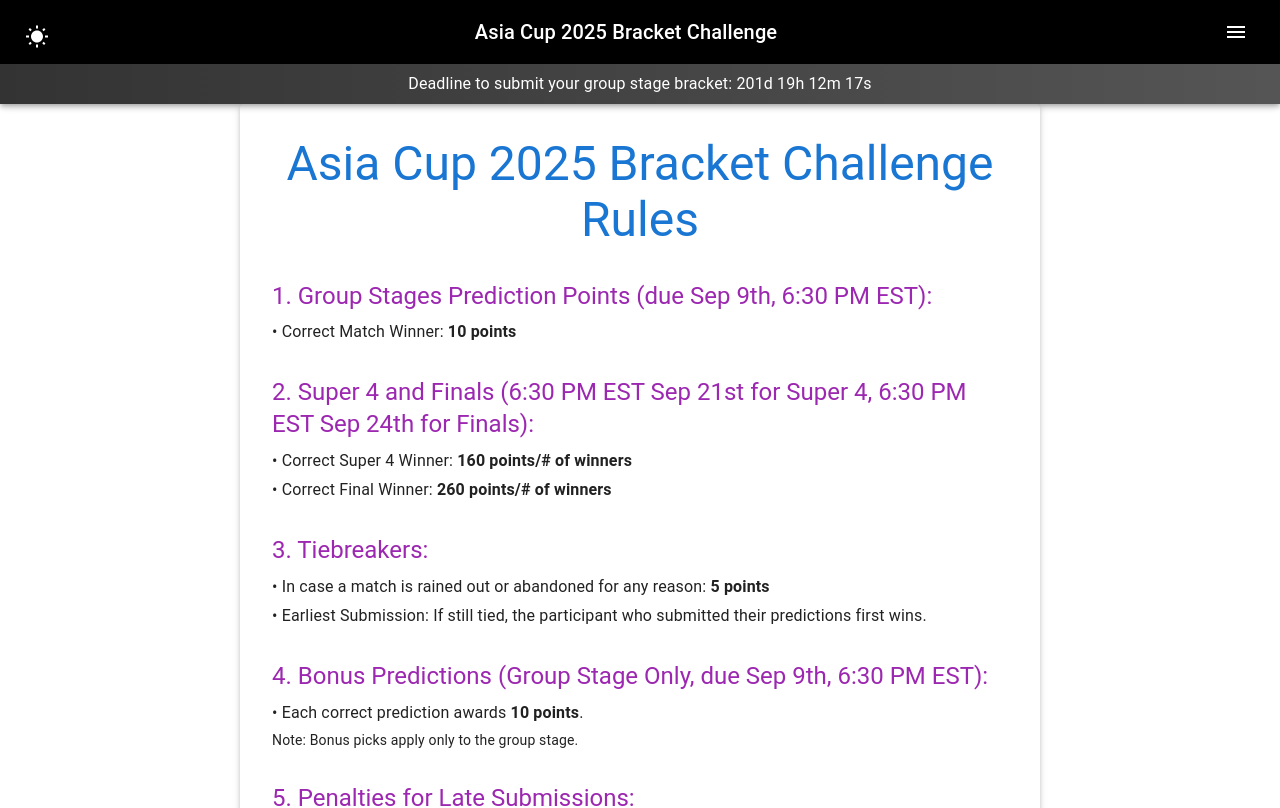
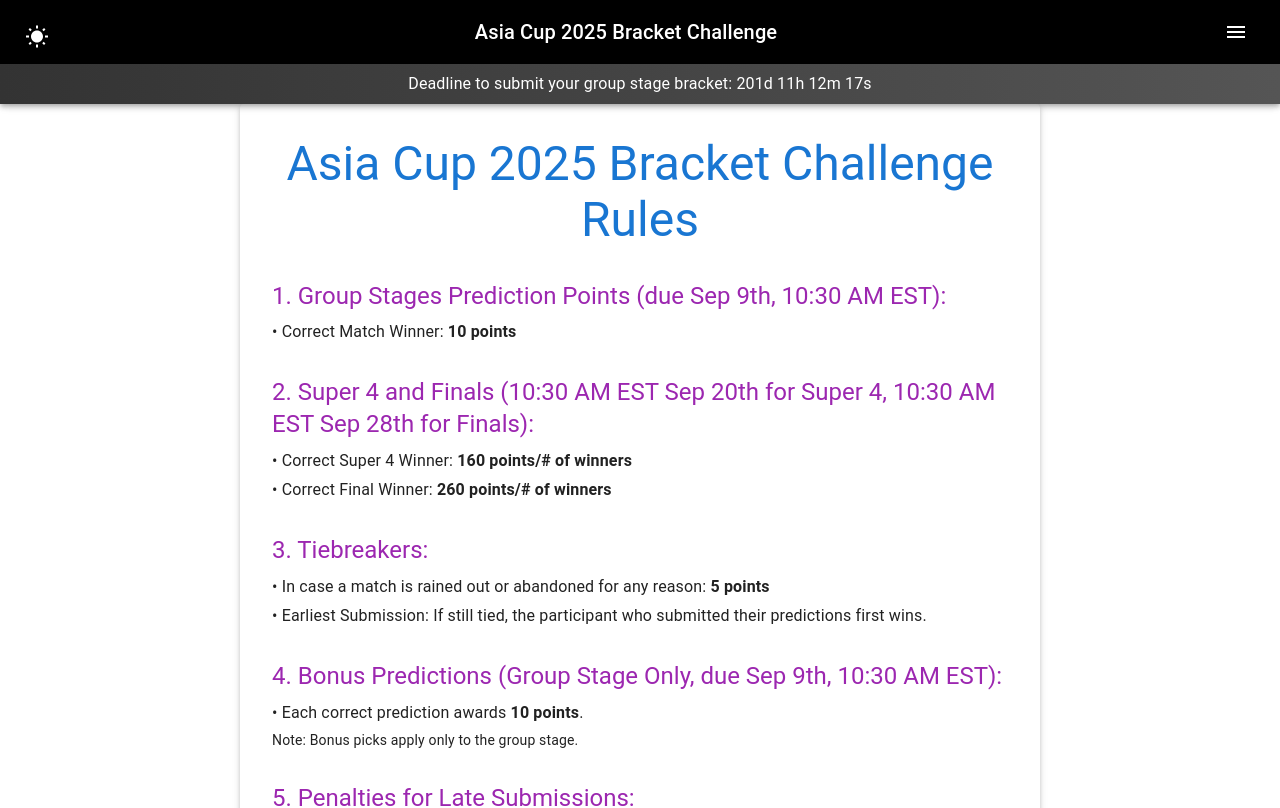
Before and after one commit to arsidada/cricket-bracket, a Next.js app: page /rules in a window 1280 px wide. Shown: the top 808 px of the page. Built offline with nearby package versions, Linux system fonts and the light colour scheme; no server answers.

Commit message:
chore: fixing deadlines

```diff
--- a/app/components/DeadlineCountdown.tsx
+++ b/app/components/DeadlineCountdown.tsx
@@ -7,7 +7,7 @@ import { DateTime } from 'luxon';
 
 const DeadlineCountdown = () => {
   // Set the submission deadline to group stage deadline (first deadline)
-  const deadline = DateTime.fromISO('2025-09-09T18:30:00', { zone: 'America/New_York' });
+  const deadline = DateTime.fromISO('2025-09-09T10:30:00', { zone: 'America/New_York' });
   // Initialize timeLeft as null so we can show a skeleton until it's computed.
   const [timeLeft, setTimeLeft] = useState<string | null>(null);
   const [deadlinePassed, setDeadlinePassed] = useState<boolean>(false);
--- a/app/rules/page.tsx
+++ b/app/rules/page.tsx
@@ -21,14 +21,14 @@ const RulesPage = () => {
         </Typography>
 
         <Typography variant="h5" color="secondary" mt={4} gutterBottom>
-          1. Group Stages Prediction Points (due Sep 9th, 6:30 PM EST):
+          1. Group Stages Prediction Points (due Sep 9th, 10:30 AM EST):
         </Typography>
         <Typography variant="body1" gutterBottom>
           • Correct Match Winner: <strong>10 points</strong>
         </Typography>
 
         <Typography variant="h5" color="secondary" mt={4} gutterBottom>
-          2. Super 4 and Finals (6:30 PM EST Sep 21st for Super 4, 6:30 PM EST Sep 24th for Finals):
+          2. Super 4 and Finals (10:30 AM EST Sep 20th for Super 4, 10:30 AM EST Sep 28th for Finals):
         </Typography>
         <Typography variant="body1" gutterBottom>
           • Correct Super 4 Winner: <strong>160 points/# of winners </strong>
@@ -48,7 +48,7 @@ const RulesPage = () => {
         </Typography>
 
         <Typography variant="h5" color="secondary" mt={4} gutterBottom>
-          4. Bonus Predictions (Group Stage Only, due Sep 9th, 6:30 PM EST):
+          4. Bonus Predictions (Group Stage Only, due Sep 9th, 10:30 AM EST):
         </Typography>
         <Typography variant="body1" gutterBottom>
           • Each correct prediction awards <strong>10 points</strong>.
--- a/pages/api/refresh-leaderboard.ts
+++ b/pages/api/refresh-leaderboard.ts
@@ -8,7 +8,7 @@ import { DateTime } from 'luxon';
 const SCOPES = ['https://www.googleapis.com/auth/spreadsheets'];
 
 // Set the deadline as a Luxon DateTime in EST.
-const deadlineDT = DateTime.fromISO("2025-09-09T18:30:00", { zone: "America/New_York" });
+const deadlineDT = DateTime.fromISO("2025-09-09T10:30:00", { zone: "America/New_York" });
 
 // Hardcoded bonus points mapping for Asia Cup 2025.
 // Update this with the actual participants and their bonus points.
```
Also changed, not shown: app/bracket/page.tsx (+7 -7 lines).
